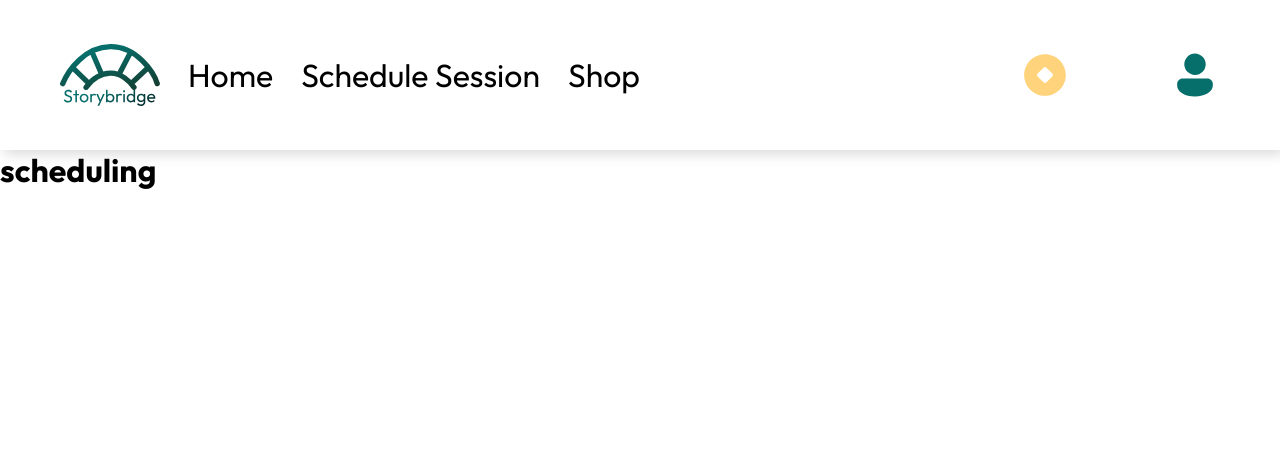
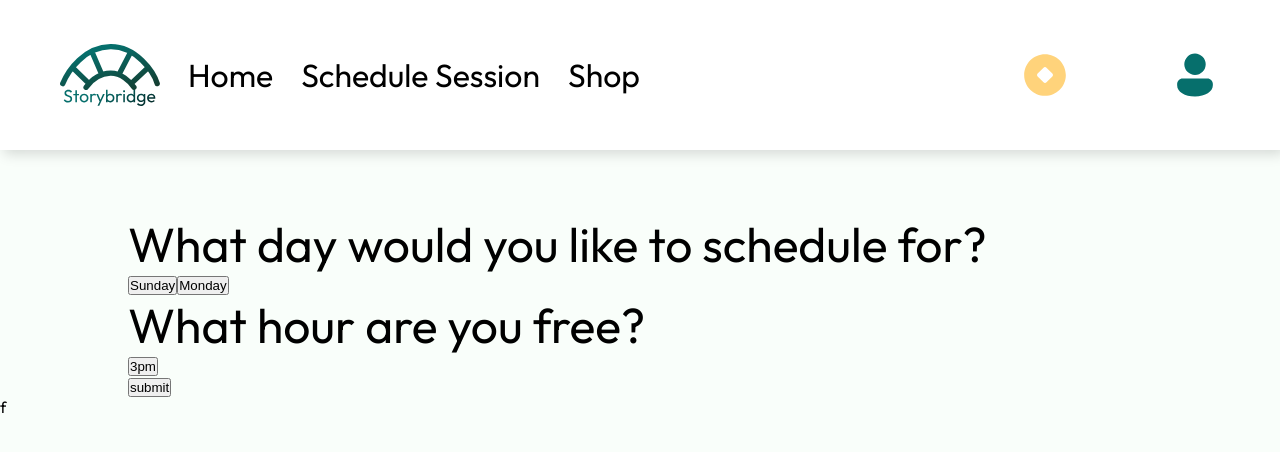
Before and after one commit to s-palakur/story-bridge, a Next.js app in the folder storybridge/: page /scheduling in a window 1280 px wide. Shown: the top 452 px of the page. Built offline with nearby package versions, Linux system fonts and the light colour scheme.

Commit message:
scheduling page skeleton

```diff
--- a/storybridge/app/globals.css
+++ b/storybridge/app/globals.css
@@ -8,6 +8,7 @@
   /* --foreground-rgb: 0, 0, 0;
   --background-start-rgb: 214, 219, 220;
   --background-end-rgb: 255, 255, 255; */
+  background-color: #F9FEFA;
 
   --primary-glow: conic-gradient(
     from 180deg at 50% 50%,
--- a/storybridge/app/layout.js
+++ b/storybridge/app/layout.js
@@ -2,7 +2,7 @@ import { Inter, Outfit } from "next/font/google";
 import "./globals.css";
 
 const inter = Inter({ subsets: ["latin"] });
-const outfit = Outfit({ subsets: ["latin"], weights: [400, 600] });
+const outfit = Outfit({ subsets: ["latin"], weights: [400, 600, 700] });
 
 export const metadata = {
   title: "Story Bridge",
--- a/storybridge/app/scheduling/page.jsx
+++ b/storybridge/app/scheduling/page.jsx
@@ -1,12 +1,43 @@
-import React from "react";
-// import { Link } from "react-router-dom";
+"use client";
+import React, { useState } from "react";
 import styles from "./page.module.css";
 import Navbar from "../Navbar";
 export default function Home() {
+  const [day, setDay] = useState(0);
+  const [time, setTime] = useState(0);
   return (
     <div>
       <Navbar />
-      <h1>scheduling</h1>
+      <div className={styles.main}>
+        <div className={styles.heading}>
+          What day would you like to schedule for?
+        </div>
+        <button
+          onClick={() => {
+            setDay(7);
+          }}
+        >
+          Sunday
+        </button>
+        <button
+          onClick={() => {
+            setDay(1);
+          }}
+        >
+          Monday
+        </button>
+        <div className={styles.heading}>What hour are you free?</div>
+        <button
+          onClick={() => {
+            setTime(3);
+          }}
+        >
+          3pm
+        </button>
+        <br />
+        <button onClick={console.log(day, time)}>submit</button>
+      </div>
+      f
     </div>
   );
 }
--- a/storybridge/app/scheduling/page.module.css
+++ b/storybridge/app/scheduling/page.module.css
@@ -6,3 +6,15 @@
     font-weight: 700;
     line-height: normal;
 }
+.heading {
+    color: #000;
+    font-size: 48px;
+    font-style: normal;
+    font-weight: 400;
+    line-height: normal;
+}
+.main {
+    padding-left: 10%;
+    padding-right: 10%;
+    padding-top: 5%;
+}
```
Also changed, not shown: storybridge/app/Landing.module.css (+4 -6 lines).
